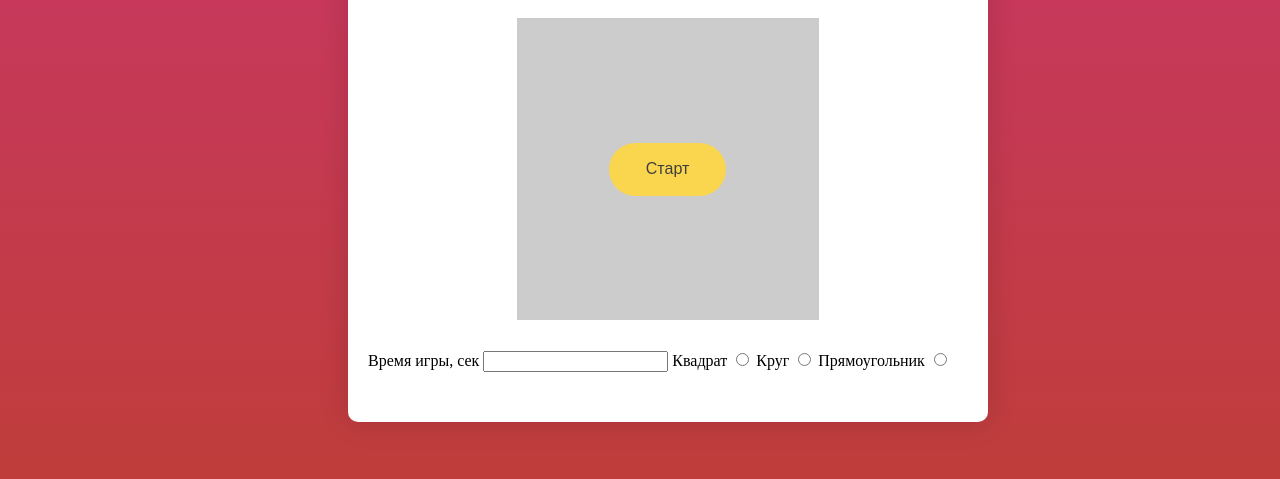
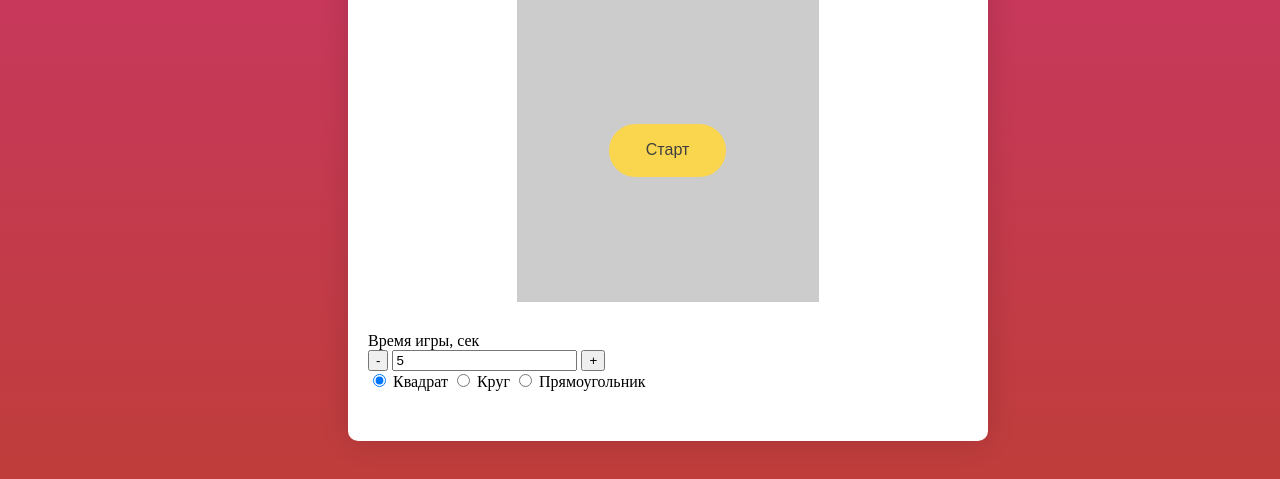
Before and after one commit to gorgreat/catchFigure, a plain HTML site: page index.html in a window 1280 px wide. Shown: the part 247-726 px from the top of the page. Drawn offline with Linux system fonts and the light colour scheme; files that its build step writes are made by us from their sources.

Commit message:
Добавил кнопки плюс минус

```diff
--- a/index.html
+++ b/index.html
@@ -1,5 +1,6 @@
 <!DOCTYPE html>
 <html lang="ru">
+
 <head>
   <meta charset="utf-8">
   <meta http-equiv="X-UA-Compatible" content="IE=edge">
@@ -8,7 +9,7 @@
   <meta name="keywords" content="">
   <meta name="author" content="Egor Makarov">
   <meta name="copyright" content="www.EgorMakarov.ru">
-    <link rel="stylesheet" href="css/style.css">
+  <link rel="stylesheet" href="style.css">
 
   <title>Игра на js «Поймай фигуру» по мотивам уроков webformyself.com </title>
   <!-- HTML5 shim and Respond.js for IE8 support of HTML5 elements and media queries -->
@@ -18,6 +19,7 @@
       <script src="https://oss.maxcdn.com/respond/1.4.2/respond.min.js"></script>
     <![endif]-->
 </head>
+
 <body>
   <div class="app">
     <div class="app-header">
@@ -29,20 +31,30 @@
       </div>
     </div>
     <div class="app-footer">
+      <div class="footer-row">
         <label for="game-time">Время игры, сек</label>
-        <input type="text" id="game-time" class="game-time input" >
+        <div class="change-time">
+          <button class="minus">-</button>
+            <input type="text" id="game-time" class="game-time input" value="5" readonly>
+          <button class="plus">+</button>
+        </div>
+      </div>
 
+      <div class="radio-row">
+        <input type="radio" name="radio" id="square" class="radioinput" checked value="square">
         <label for="square">Квадрат</label>
-        <input type="radio" id="square" class="square input" >
 
+        <input type="radio" name="radio" id="circle" class="radioinput" value="circle">
         <label for="circle">Круг</label>
-        <input type="radio" id="circle" class="circle input" >
 
+        <input type="radio" name="radio" id="rectangle" class="radioinputput" value="rectangle">
         <label for="rectangle">Прямоугольник</label>
-        <input type="radio" id="rectangle" class="rectangle input" >
+      </div>
+
     </div>
 
   </div>
   <script src="script.js"></script>
 </body>
+
 </html>
```
Lines whose indentation alone changed are shown as unchanged.
